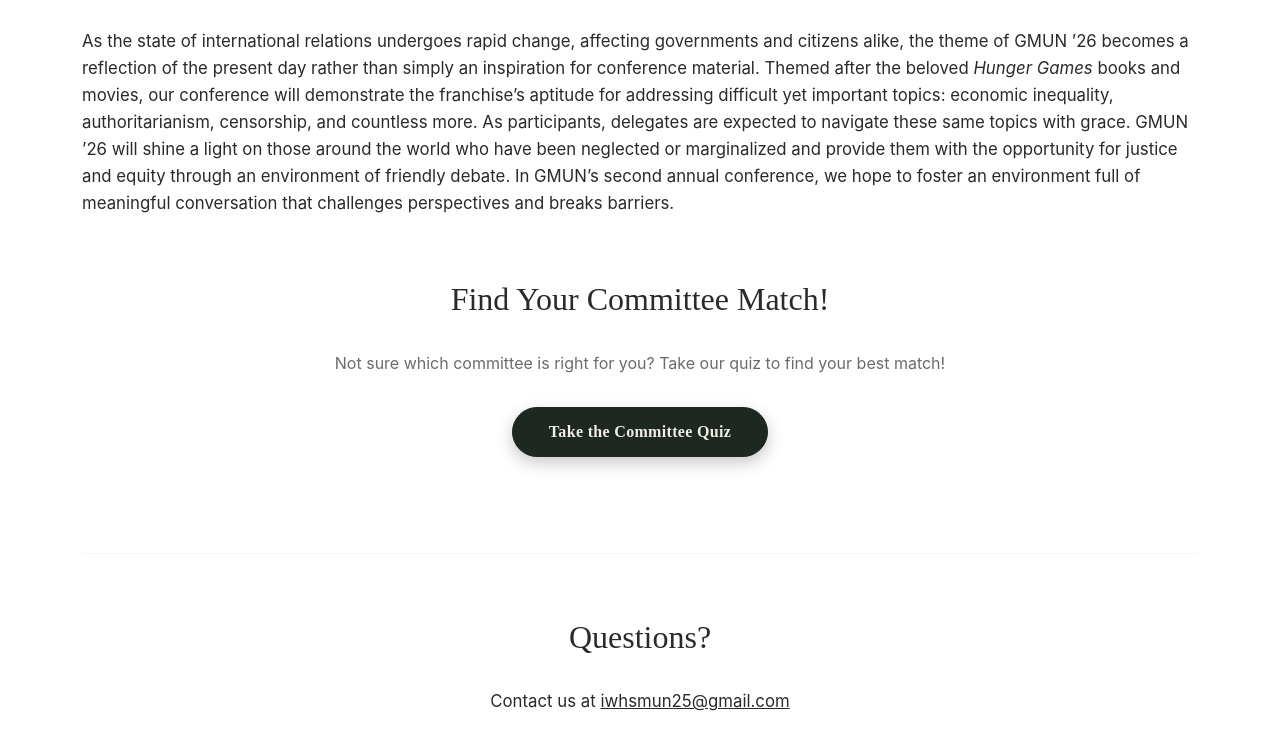
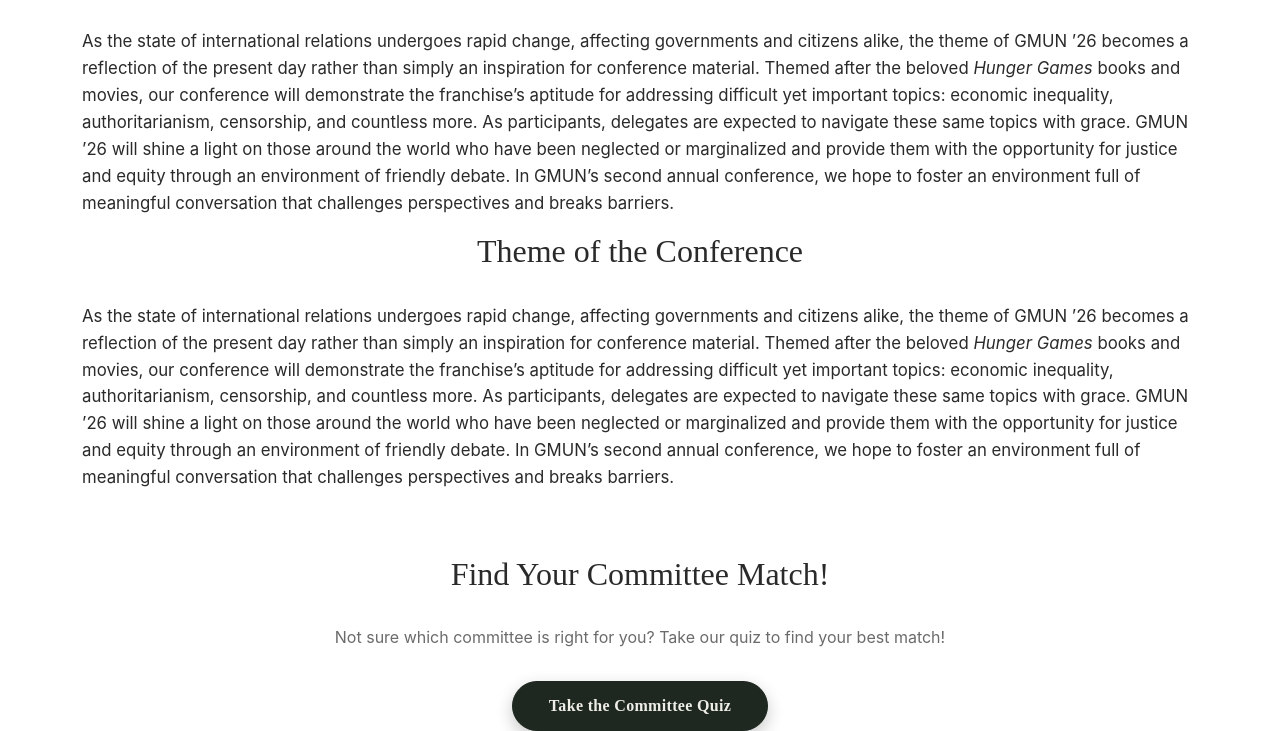
Before and after one commit to thomasmccabe287-sketch/Gratia, a Flask app: page / in a window 1280 px wide. Shown: the part 963-1694 px from the top of the page. Run offline with Flask 3, Linux system fonts and the light colour scheme.

Commit message:
Added a Theme Change to home page

```diff
--- a/gratia_MUN_1/templates/index.html
+++ b/gratia_MUN_1/templates/index.html
@@ -32,6 +32,23 @@
         </p>
       </div>
     </div>
+  </section>
+
+  <section class="theme-section">
+    <h2 class="section-title">Theme of the Conference</h2>
+      <p class="about-text">
+        As the state of international relations undergoes rapid change, affecting governments
+        and citizens alike, the theme of GMUN ’26 becomes a reflection of the present day rather
+        than simply an inspiration for conference material. Themed after the beloved
+        <em>Hunger Games</em> books and movies, our conference will demonstrate the franchise’s
+        aptitude for addressing difficult yet important topics: economic inequality,
+        authoritarianism, censorship, and countless more. As participants, delegates are expected
+        to navigate these same topics with grace. GMUN ’26 will shine a light on those around the
+        world who have been neglected or marginalized and provide them with the opportunity for
+        justice and equity through an environment of friendly debate. In GMUN’s second annual
+        conference, we hope to foster an environment full of meaningful conversation that
+        challenges perspectives and breaks barriers.
+      </p>
   </section>
 
   <section class="theme-section">
```
